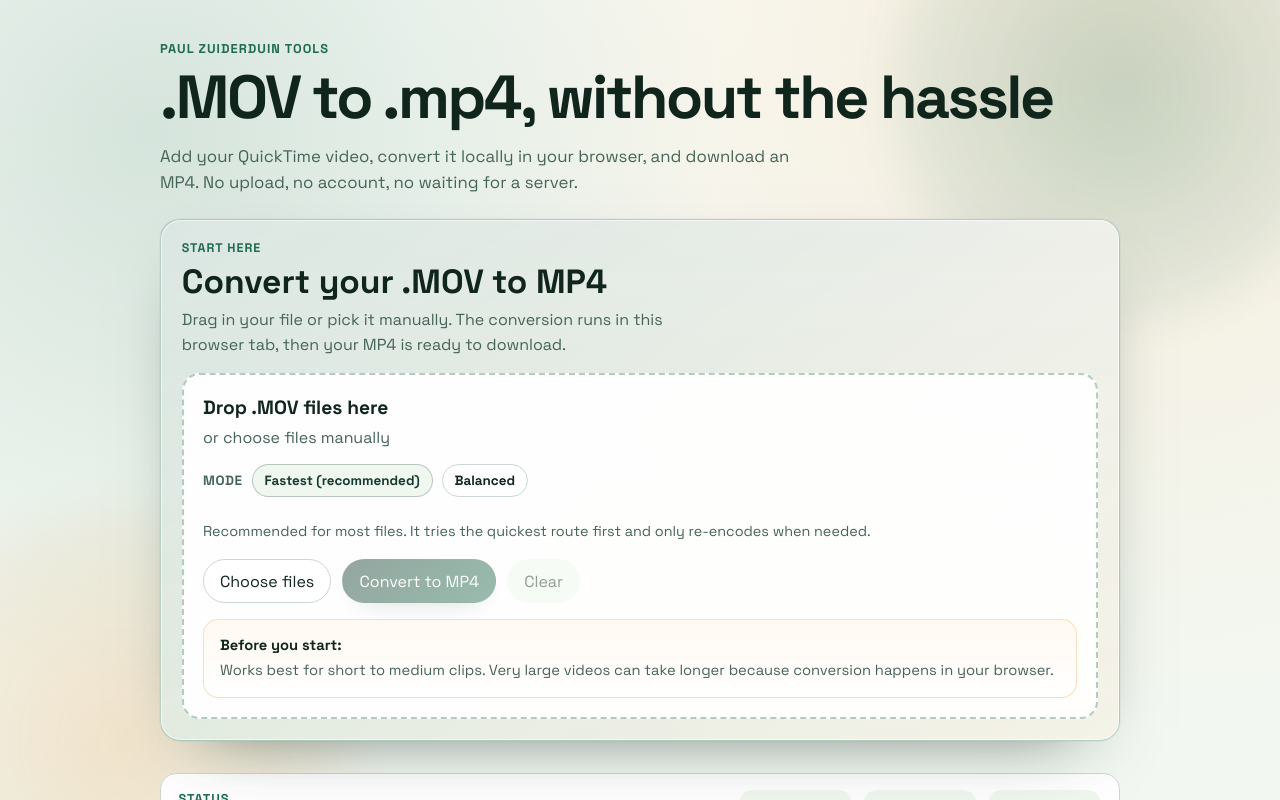
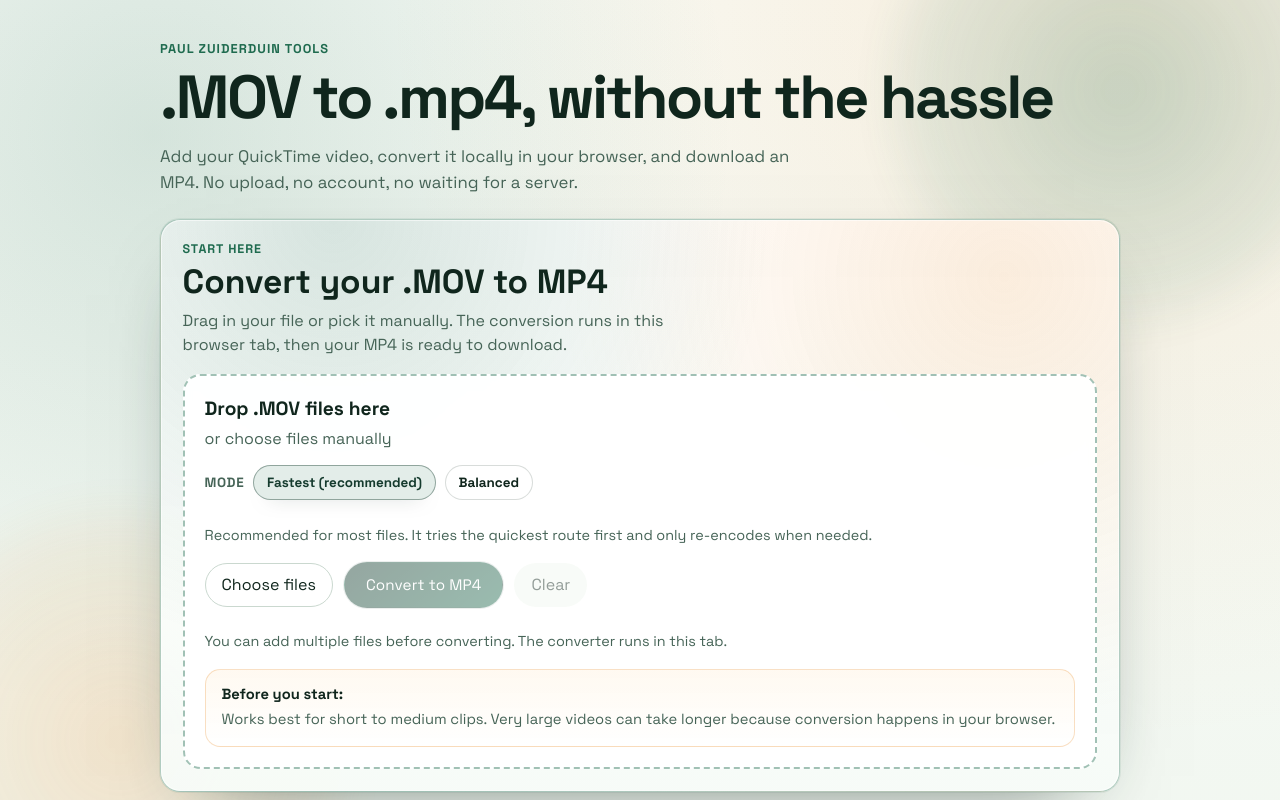
Before and after one commit to Paulmzuiderduin/mov2mp4, a React (Vite) app: page / in a window 1280 px wide. Shown: the top 800 px of the page. Built offline with nearby package versions, Linux system fonts and the light colour scheme.

Commit message:
Polish MOV2MP4 converter block

```diff
--- a/src/App.jsx
+++ b/src/App.jsx
@@ -651,7 +651,7 @@
                 <button
                   type="button"
                   onClick={startConversion}
-                  className="button button-primary"
+                  className="button button-primary primary-cta"
                   disabled={isBusy || queuedCount === 0}
                 >
                   {isBusy ? 'Converting...' : 'Convert to MP4'}
@@ -665,6 +665,10 @@
                   Clear
                 </button>
               </div>
+
+              <p className="action-hint">
+                You can add multiple files before converting. The converter runs in this tab.
+              </p>
 
               <div className="large-file-note" role="status" aria-live="polite">
                 <strong>Before you start:</strong>
--- a/src/styles.css
+++ b/src/styles.css
@@ -118,15 +118,16 @@
 
 .converter-panel {
   position: relative;
-  padding: 1.3rem;
+  padding: 1.35rem;
   border-radius: 1.25rem;
-  border: 1px solid rgba(31, 107, 79, 0.26);
+  border: 1px solid rgba(31, 107, 79, 0.32);
   background:
-    linear-gradient(145deg, rgba(31, 107, 79, 0.16), rgba(233, 143, 47, 0.08)),
+    radial-gradient(circle at 18% 0%, rgba(31, 107, 79, 0.18), transparent 45%),
+    radial-gradient(circle at 88% 10%, rgba(233, 143, 47, 0.16), transparent 45%),
     linear-gradient(180deg, rgba(255, 255, 255, 0.98), rgba(246, 251, 247, 0.96));
   box-shadow:
-    0 28px 70px -42px rgba(16, 38, 29, 0.7),
-    0 0 0 1px rgba(31, 107, 79, 0.04);
+    0 30px 80px -46px rgba(16, 38, 29, 0.72),
+    0 0 0 1px rgba(31, 107, 79, 0.08);
   animation: rise 520ms ease both;
 }
 
@@ -142,8 +143,8 @@
 .converter-panel.is-dragging {
   transform: translateY(-1px);
   box-shadow:
-    0 32px 76px -40px rgba(16, 38, 29, 0.78),
-    0 0 0 1px rgba(31, 107, 79, 0.08);
+    0 34px 86px -44px rgba(16, 38, 29, 0.82),
+    0 0 0 1px rgba(31, 107, 79, 0.12);
 }
 
 .converter-panel-header {
@@ -178,10 +179,10 @@
 
 .dropzone {
   margin-top: 1rem;
-  border: 2px dashed rgba(31, 107, 79, 0.34);
+  border: 2px dashed rgba(31, 107, 79, 0.42);
   border-radius: 1.1rem;
-  padding: 1.2rem;
-  background: rgba(255, 255, 255, 0.92);
+  padding: 1.25rem;
+  background: rgba(255, 255, 255, 0.96);
   backdrop-filter: blur(5px);
   display: grid;
   gap: 1rem;
@@ -261,19 +262,20 @@
 }
 
 .mode-pill {
-  border: 1px solid var(--line);
-  background: #fff;
+  border: 1px solid rgba(16, 38, 29, 0.16);
+  background: #ffffff;
   color: var(--ink);
   border-radius: 999px;
-  padding: 0.45rem 0.75rem;
+  padding: 0.5rem 0.8rem;
   font-size: 0.84rem;
   font-weight: 700;
 }
 
 .mode-pill.is-active {
-  border-color: rgba(21, 59, 46, 0.26);
-  background: var(--panel-soft);
+  border-color: rgba(21, 59, 46, 0.4);
+  background: rgba(31, 107, 79, 0.12);
   color: var(--brand-dark);
+  box-shadow: 0 10px 20px -16px rgba(16, 38, 29, 0.6);
 }
 
 .speed-note {
@@ -287,6 +289,7 @@
   display: flex;
   flex-wrap: wrap;
   gap: 0.7rem;
+  align-items: center;
 }
 
 .button {
@@ -315,6 +318,15 @@
   box-shadow: 0 10px 26px -18px rgba(12, 50, 36, 0.9);
 }
 
+.primary-cta {
+  padding: 0.78rem 1.3rem;
+  font-size: 0.95rem;
+  letter-spacing: 0.01em;
+  box-shadow:
+    0 18px 34px -24px rgba(12, 50, 36, 0.85),
+    0 0 0 1px rgba(21, 59, 46, 0.18);
+}
+
 .button-secondary {
   color: var(--ink);
   border-color: var(--line);
@@ -334,6 +346,13 @@
   border: 1px solid rgba(233, 143, 47, 0.28);
   border-radius: 0.95rem;
   background: linear-gradient(180deg, rgba(255, 249, 240, 0.92), rgba(255, 255, 255, 0.9));
+}
+
+.action-hint {
+  margin: 0;
+  color: var(--muted);
+  font-size: 0.9rem;
+  line-height: 1.5;
 }
 
 .large-file-note strong {
```
